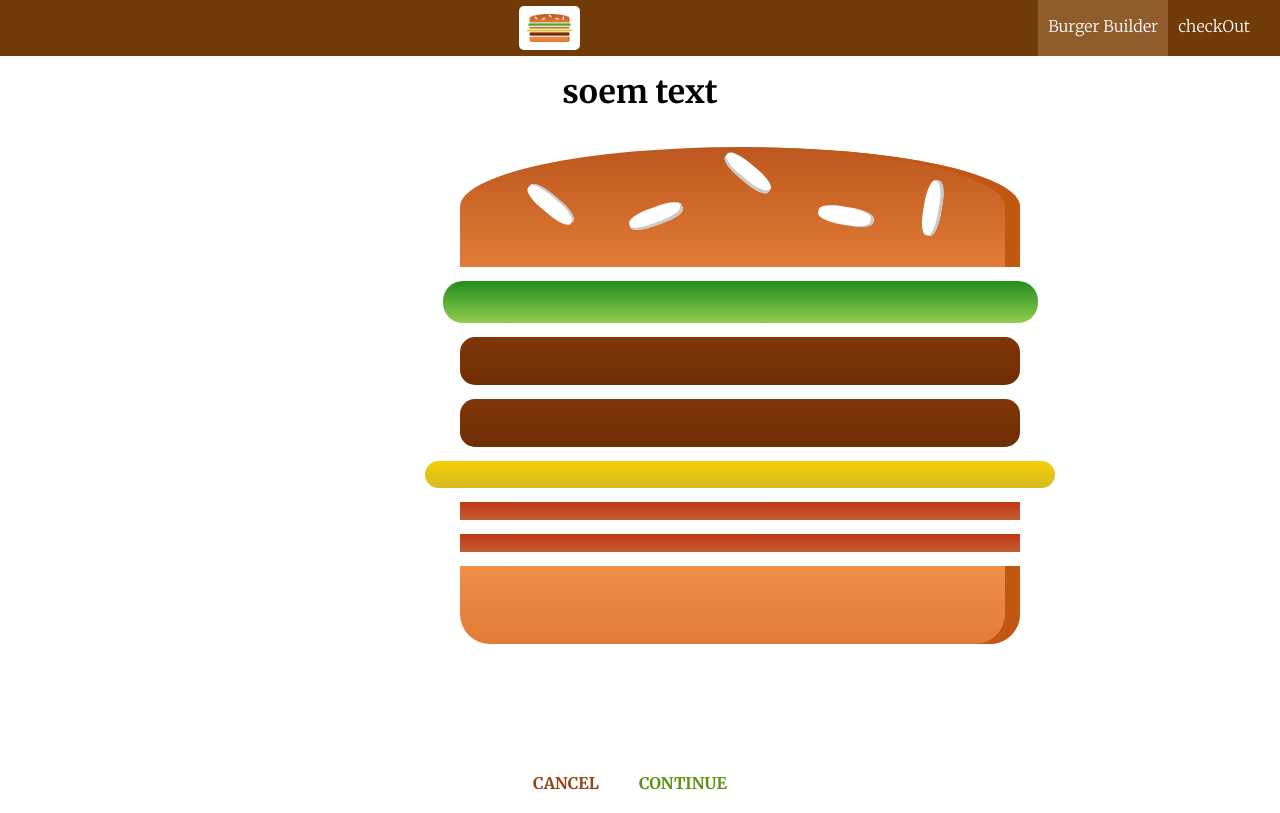
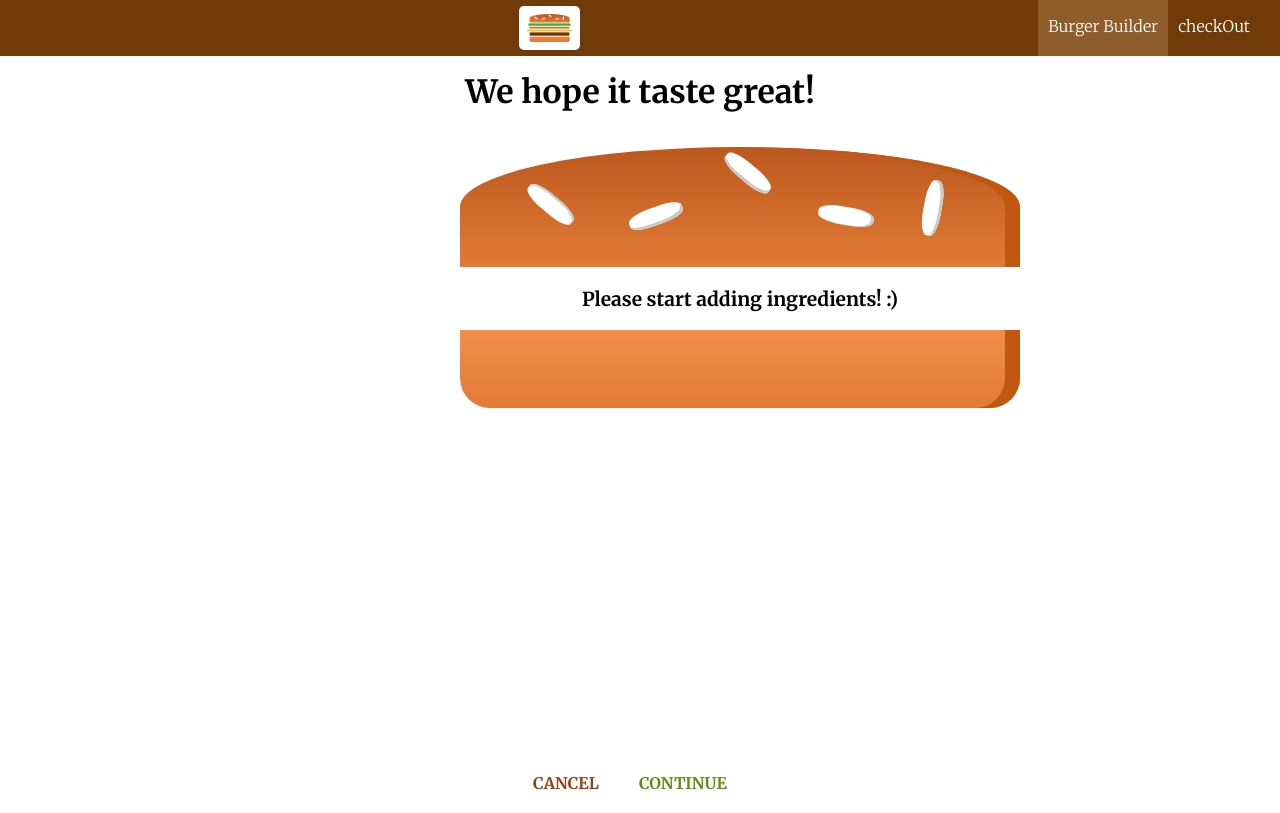
Before and after one commit to ing-arriola/BurgerBuilderApp, a React app: page /checkout in a window 1280 px wide. Built offline with nearby package versions, Linux system fonts and the light colour scheme.

Commit message:
Passing ingredients via Query Params

```diff
--- a/src/components/Burger/BurgerIngredients/BurgerIngredients.js
+++ b/src/components/Burger/BurgerIngredients/BurgerIngredients.js
@@ -5,7 +5,6 @@ import PropTypes from "prop-types";
 class BurgerIngredients extends Component {
   render() {
     let ingredient = null;
-    console.log("hola");
     switch (this.props.type) {
       case "bread-bottom":
         ingredient = <div className={classes.BreadBottom}></div>;
--- a/src/components/containers/BurgerBuilder.js
+++ b/src/components/containers/BurgerBuilder.js
@@ -109,7 +109,19 @@ class BurgerBuilder extends Component {
         this.setState({ loading: false, purchasing: false });
         console.log(err);
       });*/
-    this.props.history.push("/checkout");
+    const queryParams = [];
+    for (let ingredient in this.state.ingredients) {
+      queryParams.push(
+        `${encodeURIComponent(ingredient)}=${
+          this.state.ingredients[ingredient]
+        }`
+      );
+    }
+    const queryString = queryParams.join("&");
+    this.props.history.push({
+      pathname: "/checkout",
+      search: `?${queryString}`,
+    });
   };
 
   render() {
--- a/src/components/containers/Checkout/Checkout.js
+++ b/src/components/containers/Checkout/Checkout.js
@@ -9,6 +9,17 @@ export class Checkout extends Component {
       bacon: 2,
     },
   };
+
+  componentDidMount() {
+    const data = new URLSearchParams(this.props.location.search);
+    console.log(data.entries());
+    const ingredientsTobeAdded = {};
+    for (let param of data.entries()) {
+      ingredientsTobeAdded[param[0]] = +param[1];
+    }
+    console.log(ingredientsTobeAdded);
+    this.setState({ ingredients: ingredientsTobeAdded });
+  }
 
   checkoutCancelledHandler = () => {
     console.log(this.props);
--- a/src/components/containers/Order/CheckoutSummary/CheckoutSummary.js
+++ b/src/components/containers/Order/CheckoutSummary/CheckoutSummary.js
@@ -6,7 +6,7 @@ import classes from "./CheckoutSummary.css";
 const CheckoutSummary = (props) => {
   return (
     <div className={classes.CheckoutSummary}>
-      <h1>soem text</h1>
+      <h1>We hope it taste great!</h1>
       <div
         style={{
           width: "100%",
```
